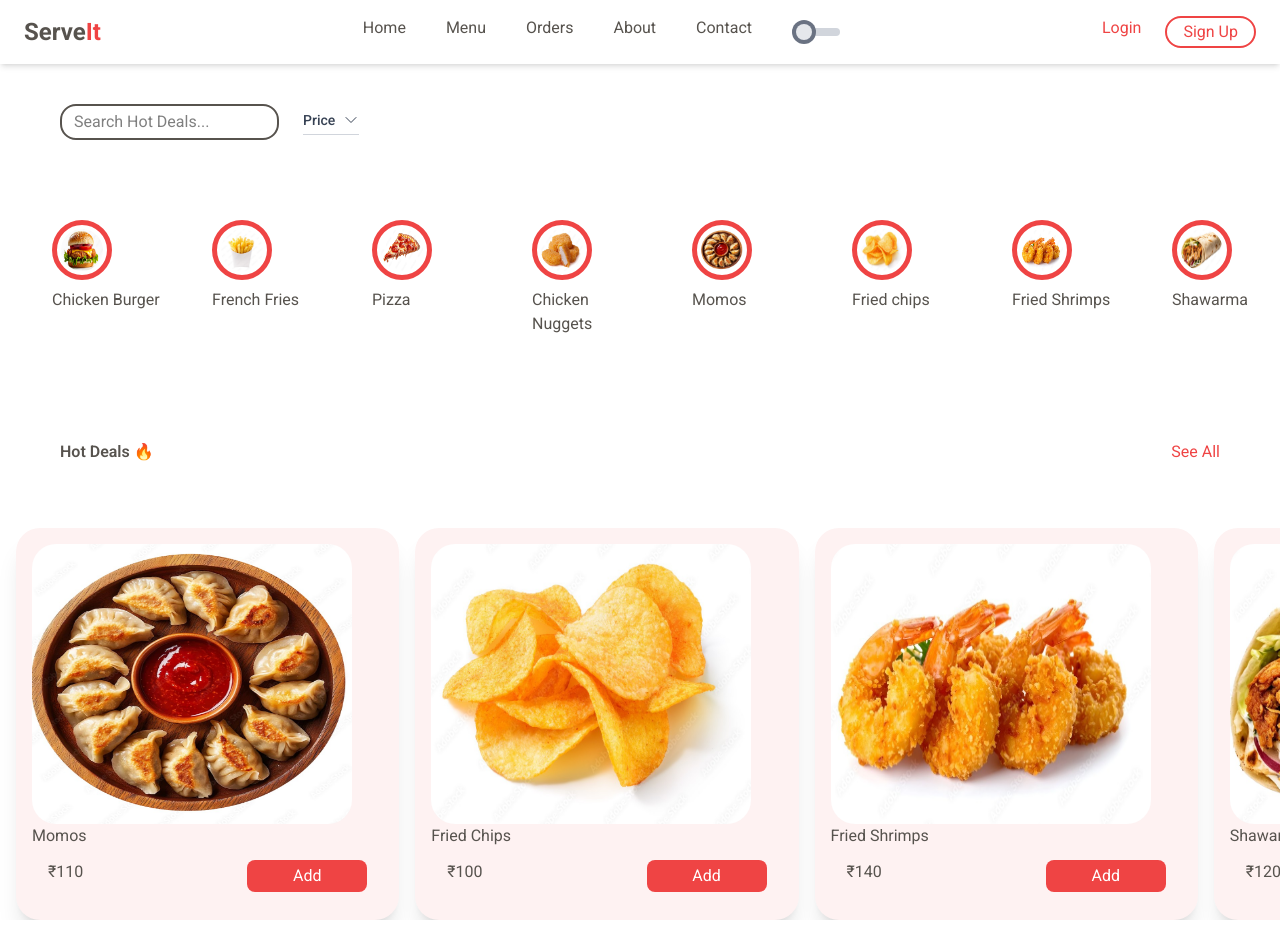
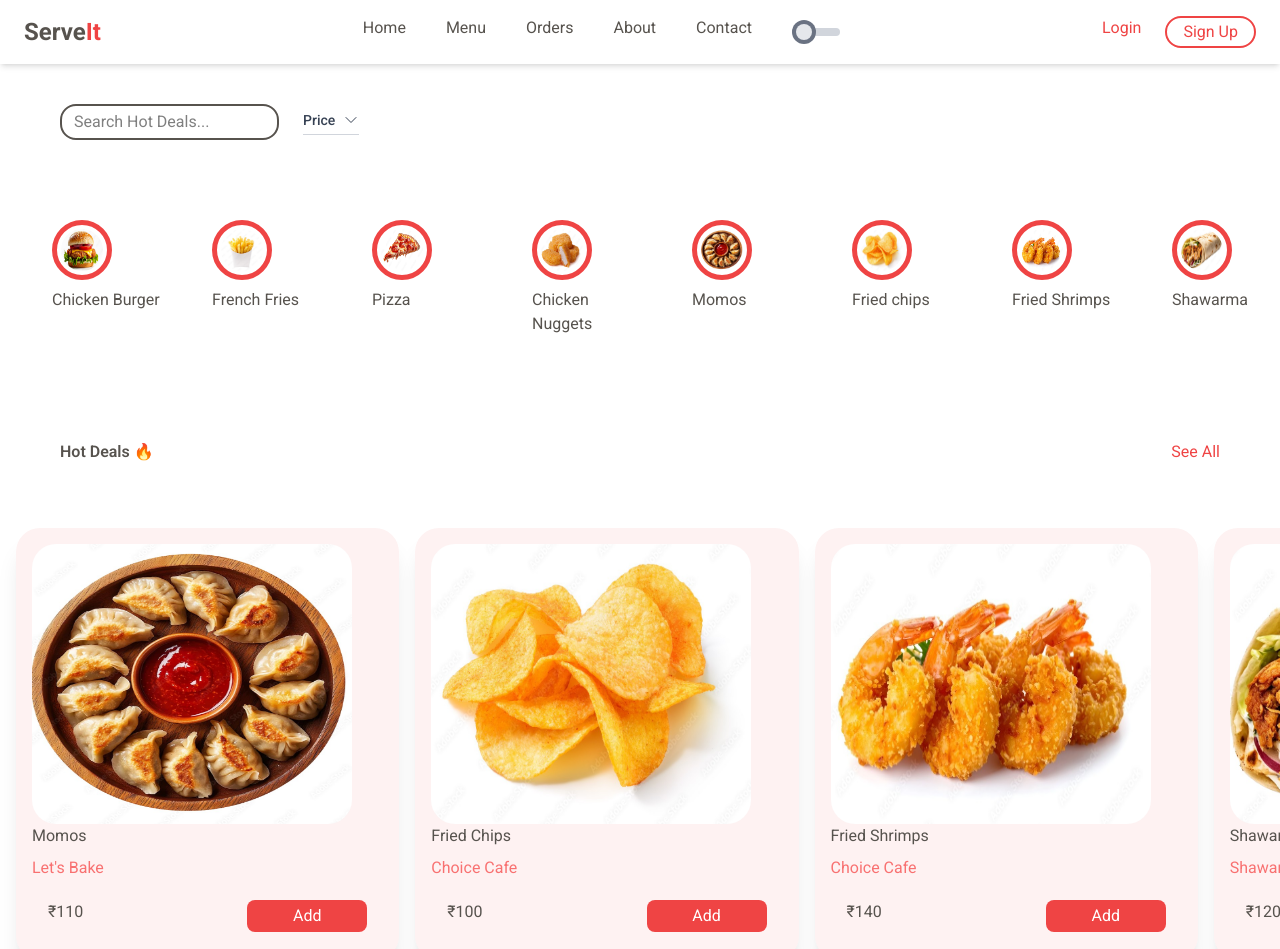
Before and after one commit to safeer234/food-order-website, a React (Vite) app: page /menu in a window 1280 px wide. Shown: the top 949 px of the page. Built offline with nearby package versions, Linux system fonts and the light colour scheme; some icons are missing.

Commit message:
fixed components and datas

```diff
--- a/src/components/DealsCard.jsx
+++ b/src/components/DealsCard.jsx
@@ -9,6 +9,7 @@ function DealsCard(prop) {
       <div className='snap-center'>
          <img className='w-80 h-70  rounded-3xl' src={prop.deal.image} alt="" />
       <h3>{prop.deal.name}</h3>
+      <p className='py-2 text-[#f87171]'>{prop.deal.hotel}</p>
       <div className='flex gap-41 px-4 py-3'>
          <p>₹{prop.deal.price}</p>
       <button onClick={()=> {dispatch(addFood(prop.deal)); dispatch(showToast()); setTimeout(() => dispatch(hideToast()), 2000);}} className=' cursor-pointer duration-300 ease-out hover:bg-[#f87171] text-center bg-[#ef4444] text-[white] p-1 rounded-lg w-30'>Add</button>
--- a/src/data/HotDeals.jsx
+++ b/src/data/HotDeals.jsx
@@ -23,22 +23,22 @@ function HotDeals() {
   const sortType = useSelector((state) => state.sort.type)
 
   const deals = [
-   { id: 1, image: momoscircle, name: "Momos", price: 110, qty: 1 },
-{ id: 2, image: chipscircle, name: "Fried Chips", price: 100, qty: 1 },
-{ id: 3, image: shrimpscircle, name: "Fried Shrimps", price: 140, qty: 1 },
-{ id: 4, image: shawarmacircle, name: "Shawarma", price: 120, qty: 1 },
-{ id: 5, image: loadedcircle, name: "Loaded Fries", price: 140, qty: 1 },
-{ id: 6, image: wrapcircle, name: "Chicken Wrap", price: 110, qty: 1 },
-{ id: 7, image: zingercircle, name: "Zinger Burger", price: 130, qty: 1 },
-{ id: 8, image: popscircle, name: "Chicken Pops", price: 120, qty: 1 },
-{ id: 9, image: vegcircle, name: "Veg Burger", price: 135, qty: 1 },
-{ id: 10, image: tacocircle, name: "Tacos", price: 124, qty: 1 },
-{ id: 11, image: alfahamcircle, name: "Alfaham", price: 120, qty: 1 },
-{ id: 12, image: drinkscircle, name: "Pepsi", price: 90, qty: 1 },
-{ id: 13, image: homefoodimg1, name: "Chicken Burger", price: 40, qty: 1 },
-{ id: 14, image: homefoodimg2, name: "French Fries", price: 70, qty: 1 },
-{ id: 15, image: homefoodimg3, name: "Pizza", price: 145, qty: 1 },
-{ id: 16, image: nuggetscircle, name: "Chicken Nuggets", price: 118, qty: 1 },
+   { id: 1, image: momoscircle, name: "Momos", price: 110, qty: 1, hotel:"Let's Bake" },
+{ id: 2, image: chipscircle, name: "Fried Chips", price: 100, qty: 1, hotel:"Choice Cafe" },
+{ id: 3, image: shrimpscircle, name: "Fried Shrimps", price: 140, qty: 1, hotel:"Choice Cafe" },
+{ id: 4, image: shawarmacircle, name: "Shawarma", price: 120, qty: 1, hotel:"Shawarmax" },
+{ id: 5, image: loadedcircle, name: "Loaded Fries", price: 140, qty: 1, hotel:"Western Bakes" },
+{ id: 6, image: wrapcircle, name: "Chicken Wrap", price: 110, qty: 1, hotel:"Let's Bake" },
+{ id: 7, image: zingercircle, name: "Zinger Burger", price: 130, qty: 1, hotel:"Western Bakes" },
+{ id: 8, image: popscircle, name: "Chicken Pops", price: 120, qty: 1, hotel:"Hunger Broast" },
+{ id: 9, image: vegcircle, name: "Veg Burger", price: 135, qty: 1, hotel:"Fry Gust" },
+{ id: 10, image: tacocircle, name: "Tacos", price: 124, qty: 1, hotel:"Let's Bake" },
+{ id: 11, image: alfahamcircle, name: "Alfaham", price: 120, qty: 1, hotel:"Top Chicken" },
+{ id: 12, image: drinkscircle, name: "Pepsi", price: 90, qty: 1, hotel:"Fry Gust" },
+{ id: 13, image: homefoodimg1, name: "Chicken Burger", price: 40, qty: 1, hotel:"Western Bakes" },
+{ id: 14, image: homefoodimg2, name: "French Fries", price: 70, qty: 1, hotel:"Choice Cafe" },
+{ id: 15, image: homefoodimg3, name: "Pizza", price: 145, qty: 1, hotel:"Looco's Pizza" },
+{ id: 16, image: nuggetscircle, name: "Chicken Nuggets", price: 118, qty: 1, hotel:"Hunger Broast" },
 
   ]
 
```
